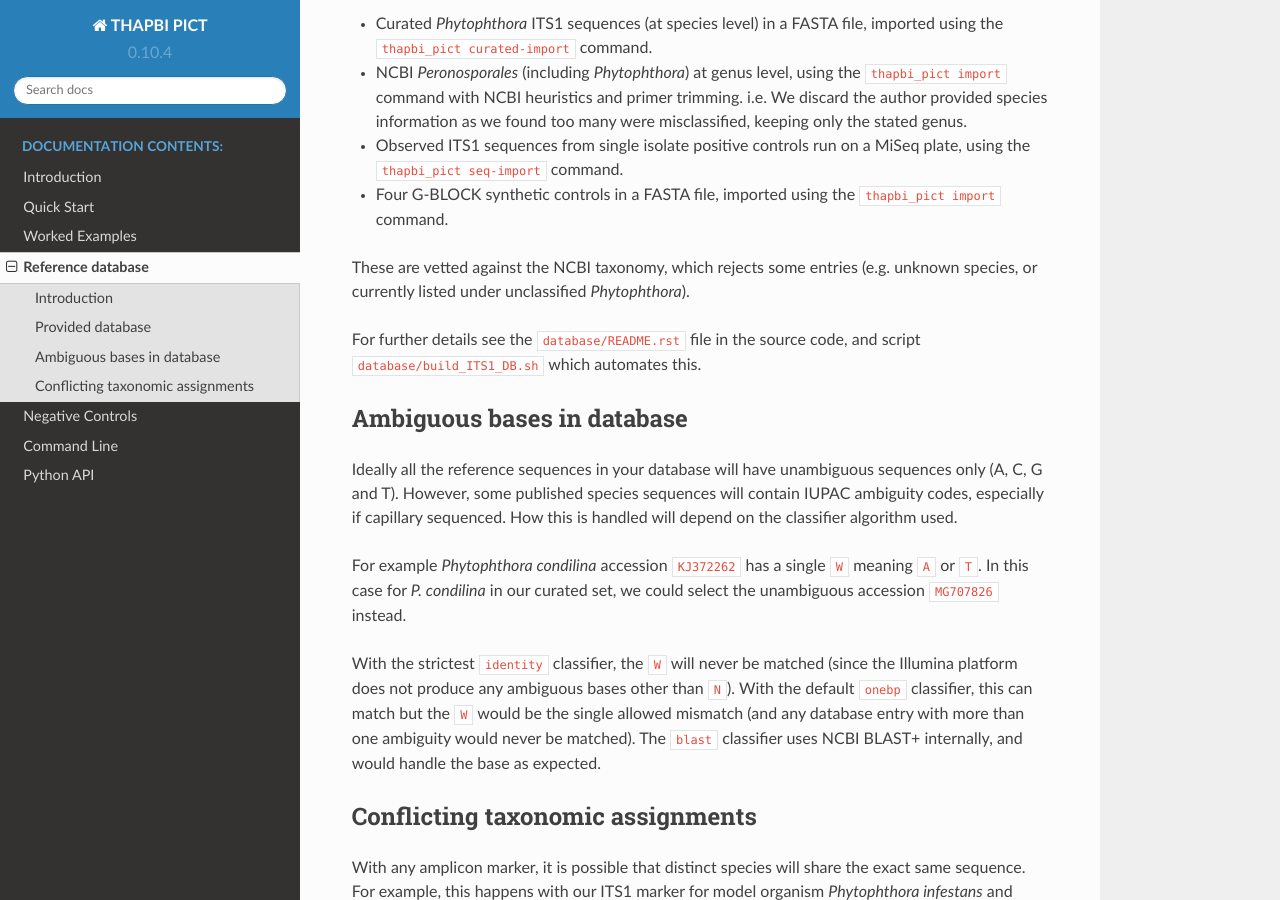
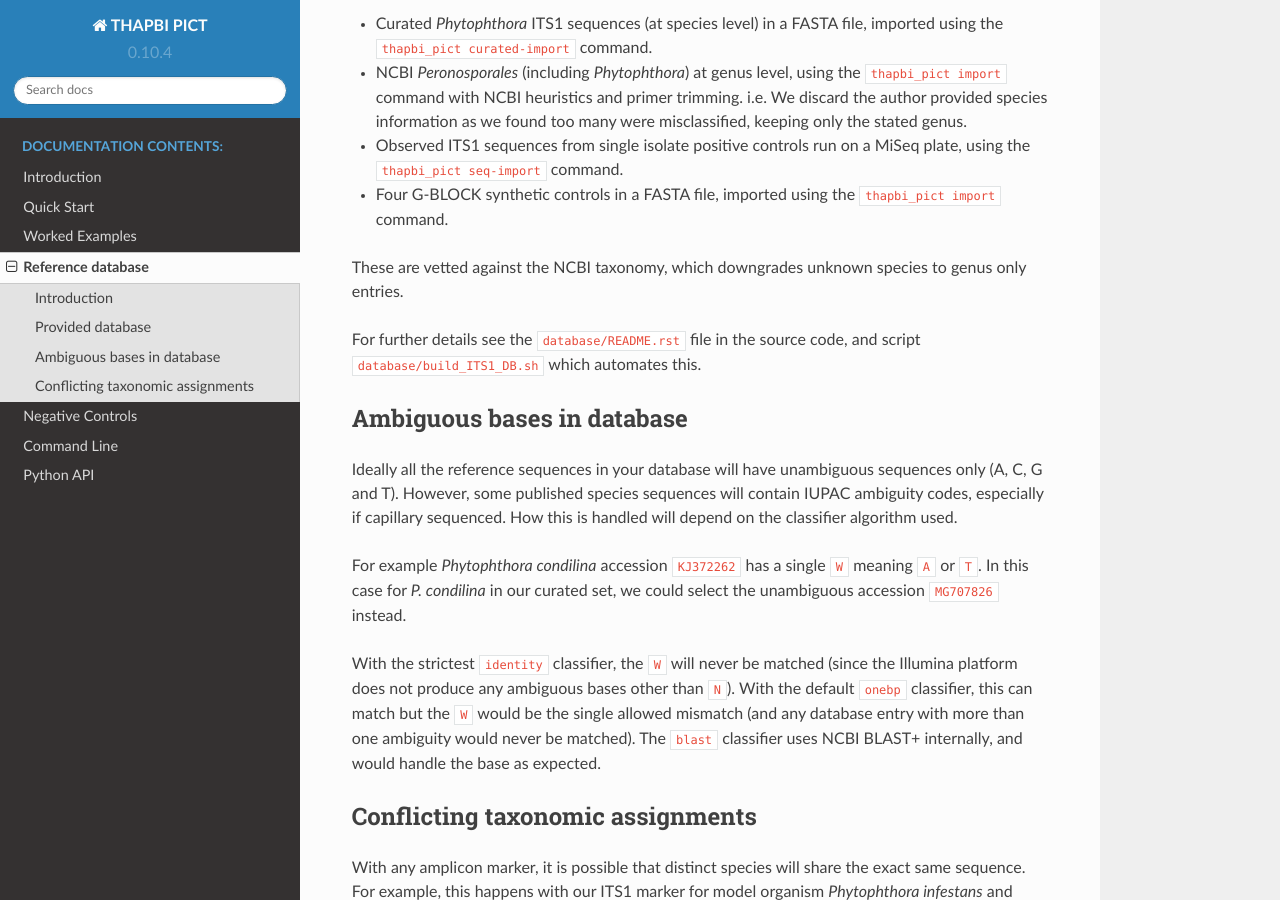
Before and after one commit to peterjc/thapbi-pict, a Sphinx documentation site: the page built from docs/database.rst, in a window 1280 px wide and 900 px high, scrolled down 836 px. Built offline with Sphinx 7.4.7 and the Read the Docs theme 2.0.0, drawn with Linux system fonts in a browser that asks for light colours; pages that are not in the unit, such as notebooks, are missing from menus.

Commit message:
Update database description
This had got out of sync with database/README.rst

Perhaps better to avoid this redundancy...

```diff
--- a/docs/database.rst
+++ b/docs/database.rst
@@ -44,8 +44,8 @@ The default database is compiled from the following sets of sequences:
 - Four G-BLOCK synthetic controls in a FASTA file, imported using the
   ``thapbi_pict import`` command.
 
-These are vetted against the NCBI taxonomy, which rejects some entries (e.g.
-unknown species, or currently listed under unclassified *Phytophthora*).
+These are vetted against the NCBI taxonomy, which downgrades unknown species
+to genus only entries.
 
 For further details see the ``database/README.rst`` file in the source code,
 and script ``database/build_ITS1_DB.sh`` which automates this.
```
